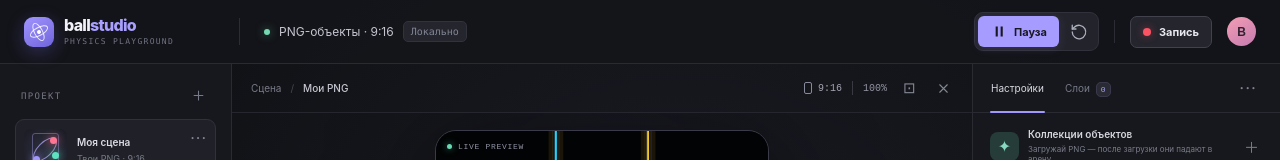
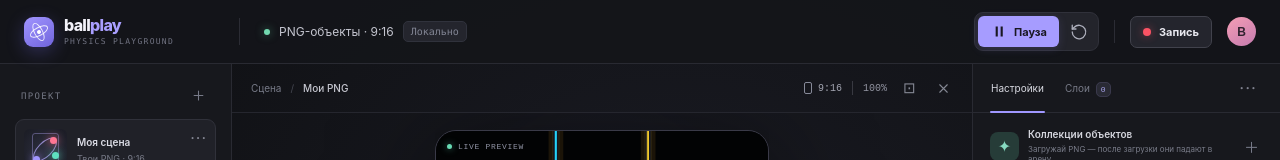
Before and after one commit to Cikatuhi/bollasmr, a React (Vite) app: page / in a window 1280 px wide. Shown: the top 160 px of the page. Built offline with nearby package versions, Linux system fonts and the light colour scheme.

Commit message:
Update BallPlay branding

```diff
--- a/src/App.tsx
+++ b/src/App.tsx
@@ -413,7 +413,7 @@ export default function App() {
 
   return <main className="editor-app">
     <header className="topbar">
-      <div className="brand"><div className="brand-mark"><span /><span /><span /></div><div className="brand-name">ball<span>studio</span><small>PHYSICS PLAYGROUND</small></div></div>
+      <div className="brand"><div className="brand-mark"><span /><span /><span /></div><div className="brand-name">ball<span>play</span><small>PHYSICS PLAYGROUND</small></div></div>
       <div className="topbar-divider" />
       <div className="document-title"><span className="live-dot" /><span>PNG-объекты · 9:16</span><span className="save-pill">Локально</span></div>
       <div className="topbar-actions">
```
